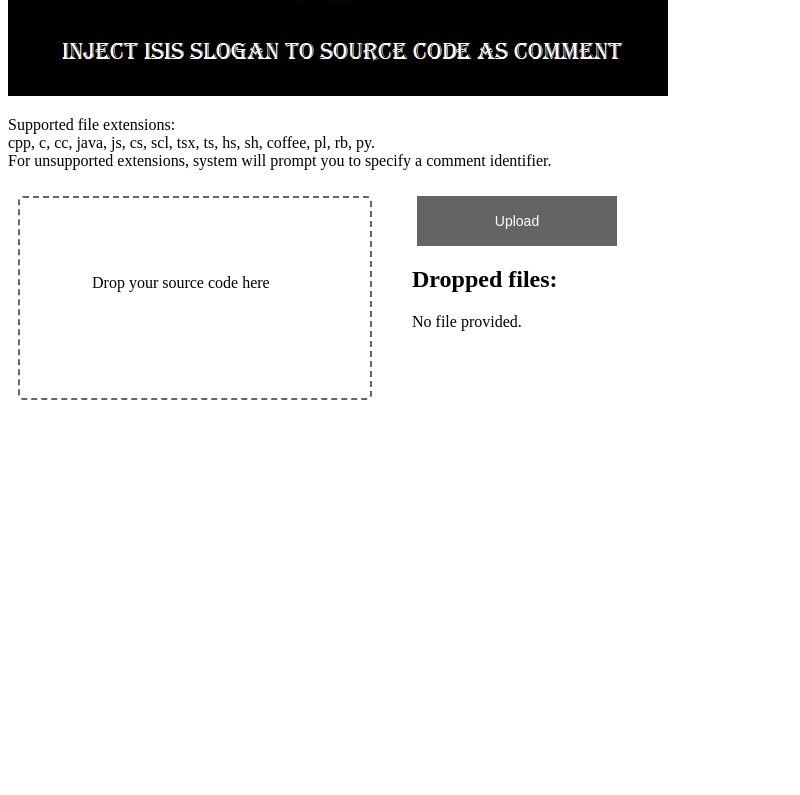
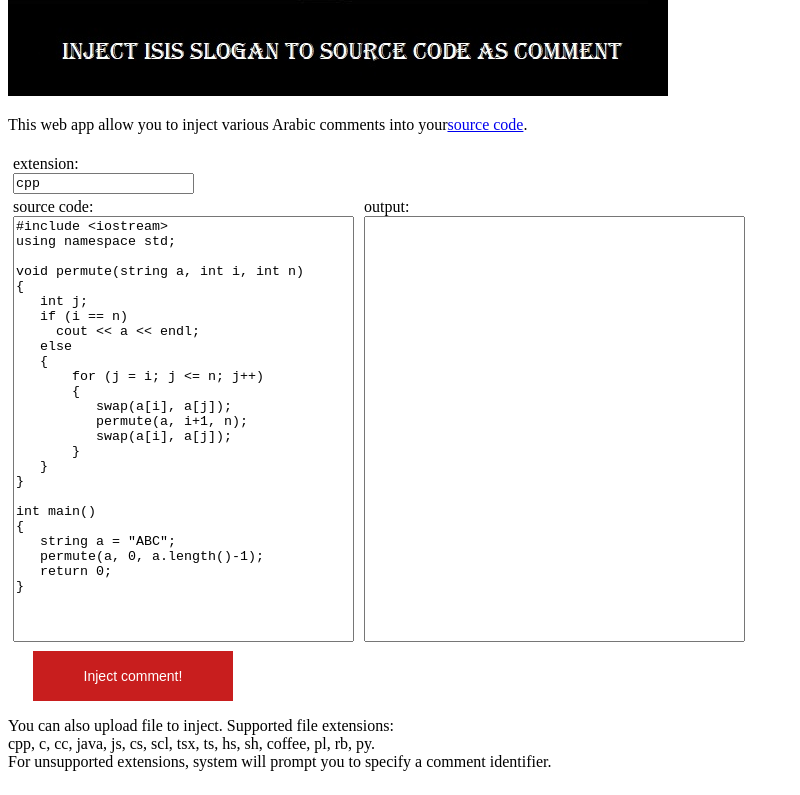
Before and after one commit to eric19960304/CommentInjector, a React (Create React App) app: page / in a window 1280 px wide. Shown: the part 364-1159 px from the top of the page, without its empty margins (0-800 px from the left). Before the commit the page ends 800 px from the top, so only its background shows below. Built offline with nearby package versions, Linux system fonts and the light colour scheme.

Commit message:
Add input and output textarea

```diff
--- a/package.json
+++ b/package.json
@@ -10,6 +10,7 @@
   },
   "scripts": {
     "start": "PORT=3100 HOST=0.0.0.0 react-scripts start",
+    "start-dev": "react-scripts start",
     "build": "react-scripts build",
     "test": "react-scripts test --env=jsdom",
     "eject": "react-scripts eject"
--- a/src/app/App.css
+++ b/src/app/App.css
@@ -34,3 +34,17 @@ h1 {
   font-size: 40px;
   font-weight: bold;
 }
+
+textarea {
+  resize: none;
+}
+
+.input-textarea {
+  display: inline-block;
+  padding: 5px 5px 5px 5px;
+}
+
+.output-textarea {
+  display: inline-block;
+  padding: 5px 5px 5px 5px;
+}
--- a/src/app/App.js
+++ b/src/app/App.js
@@ -1,7 +1,37 @@
 import React from 'react';
 import {File} from './file';
 import {FilesUpload} from './fileUpload';
+import { addComments} from './utils';
 import './App.css';
+
+const defaultInput=`#include <iostream>
+using namespace std;
+
+void permute(string a, int i, int n)
+{
+   int j;
+   if (i == n)
+     cout << a << endl;
+   else
+   {
+       for (j = i; j <= n; j++)
+       {
+          swap(a[i], a[j]);
+          permute(a, i+1, n);
+          swap(a[i], a[j]);
+       }
+   }
+}
+
+int main()
+{
+   string a = "ABC";
+   permute(a, 0, a.length()-1);
+   return 0;
+}
+`;
+
+const defaultExtension = 'cpp';
 
 class App extends React.Component {
     constructor(props) {
@@ -17,23 +47,41 @@ class App extends React.Component {
             */
             files: [],
             isis_phrases_list: [],
+            input: defaultInput,
+            extensions: defaultExtension,
+            output: "",
         }
 
         this.handleFileAdd = this.handleFileAdd.bind(this);
+        this.injectComment = this.injectComment.bind(this);
     }
 
     render() {
-        const {files, isis_phrases_list } = this.state;
+        const {files, isis_phrases_list, input, extensions, output } = this.state;
 
         return (
             <div>
                 <img src="/images/isis-flag.jpg" alt="ISIS flag" />
                 <p>
-                    Supported file extensions: <br/>
+                    This web app allow you to inject various Arabic comments into your
+                    <a href="https://searchmicroservices.techtarget.com/definition/source-code">source code</a>.
+                </p>
+                <div className={"input-textarea"}>
+                    extension:<br/>
+                    <textarea rows="1" cols="20" value={extensions} onChange={this.onTextAreaChange('extensions')}></textarea><br/>
+                    source code:<br/>
+                    <textarea rows="28" cols="40" value={input} onChange={this.onTextAreaChange('input')}></textarea>
+                </div>
+                <div className={"output-textarea"}>
+                    output:<br/>
+                    <textarea rows="28" cols="45" value={output} readOnly={true}></textarea>
+                </div>
+                <button style={{display: "block"}} onClick={this.injectComment}>Inject comment!</button>
+                <p>
+                    You can also upload file to inject. Supported file extensions: <br/>
                     cpp, c, cc, java, js, cs, scl, tsx, ts, hs, sh, coffee, pl, rb, py. <br/>
                     For unsupported extensions, system will prompt you to specify a comment identifier.
                 </p>
-
                 <div style={{width: "100%", display: "block"}}>
                     <FilesUpload files={this.state.files} handleFileAdd={this.handleFileAdd} />
                 </div>
@@ -72,6 +120,21 @@ class App extends React.Component {
             files: this.state.files.concat(_file)
         });
     }
+
+    injectComment(){
+        const { input, extensions, isis_phrases_list } = this.state;
+        const result = addComments(input, extensions, isis_phrases_list);
+        this.setState({
+            output: result
+        });
+    }
+
+    onTextAreaChange = (name) => (event) =>{
+        const value = event.target.value;
+        this.setState({
+            [name]: value
+        })
+    }
 }
 
 export default App;
--- a/src/app/utils/index.js
+++ b/src/app/utils/index.js
@@ -1,3 +1,3 @@
-import { addComments  } from './utils';
+import { addComments } from './utils';
 
 export { addComments };
--- a/src/app/utils/utils.js
+++ b/src/app/utils/utils.js
@@ -50,6 +50,4 @@ const addComments = (input, extension, isis_phrases_list) => {
     return commentedText;
 }
 
-
-
 export { addComments };
```
